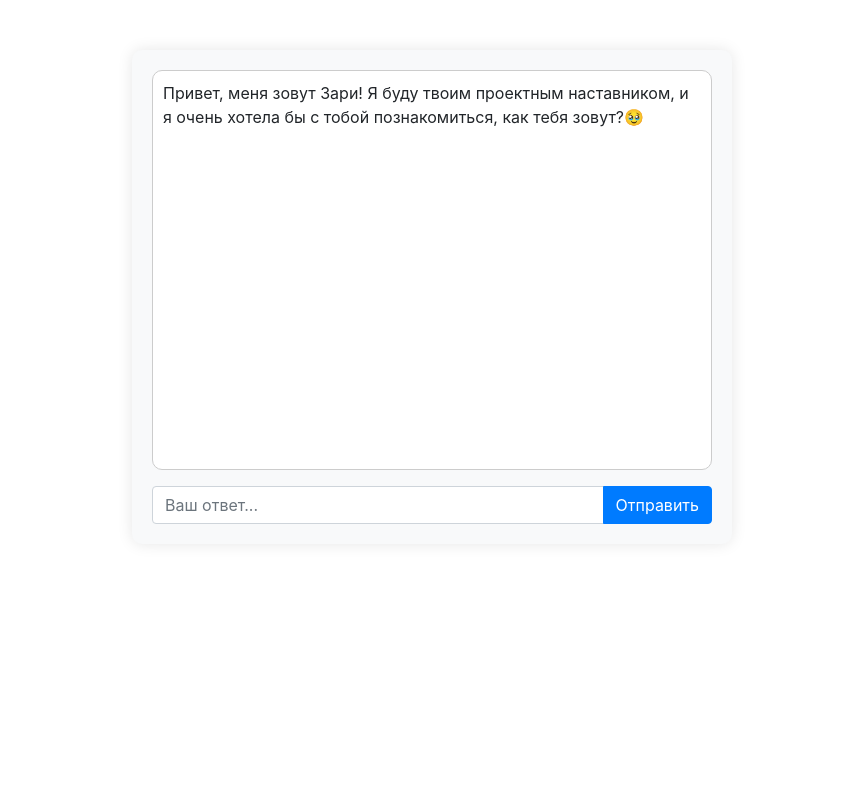
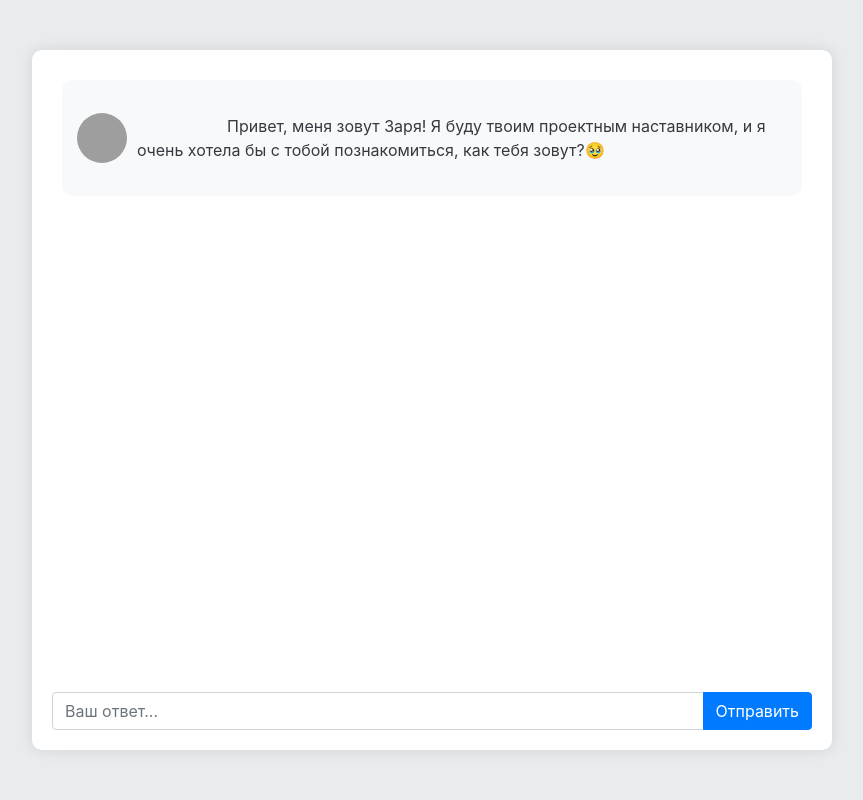
Before and after one commit to WladyslawKudinov/MoblenByVlad, a Flask app: page / in a window 1280 px wide. Shown: the whole page, without its empty margins (208-1071 px from the left). Run offline with Flask 3, Linux system fonts and the light colour scheme; some libraries are stand-ins or nearby versions; grey boxes are pictures that could not be loaded.

Commit message:
Updated design, major visual additions

```diff
--- a/templates/index.html
+++ b/templates/index.html
@@ -3,34 +3,69 @@
 <head>
     <meta charset="UTF-8">
     <meta name="viewport" content="width=device-width, initial-scale=1.0">
-    <title>Чатбот Зари</title>
+    <title>Чатбот Заря</title>
     <!-- Подключаем Bootstrap -->
     <link href="https://stackpath.bootstrapcdn.com/bootstrap/4.5.2/css/bootstrap.min.css" rel="stylesheet">
     <style>
+        body {
+            background-color: #e9ecef; /* Softer background color for the body */
+        }
         .chat-container {
-            max-width: 600px;
+            max-width: 800px; /* Increased width for better readability */
             margin: 50px auto;
-            background-color: #f8f9fa;
+            background-color: #fff; /* Chat box background */
             padding: 20px;
             border-radius: 10px;
             box-shadow: 0 0 15px rgba(0, 0, 0, 0.1);
+            display: flex;
+            flex-direction: column;
+            height: calc(100vh - 100px); /* Stretched to fit screen with gap at bottom */
         }
         .chat-box {
-            height: 400px;
-            overflow-y: scroll;
+            flex-grow: 1;
+            overflow-y: auto;
             padding: 10px;
-            background-color: #fff;
-            border-radius: 10px;
-            border: 1px solid #ccc;
+            background-color: transparent; /* Make background transparent */
+            /* Removed borders to create a seamless look */
         }
         .message {
-            margin-bottom: 15px;
+            position: relative;
+            margin-bottom: 10px; /* Reduced margin for tighter layout */
+            padding: 10px 15px; /* Added horizontal padding */
+            border-radius: 10px;
+            background-color: #f8f9fa; /* Softer background for messages */
+            word-wrap: break-word; /* Ensures words wrap inside the box */
+            overflow-wrap: break-word; /* Supports older browsers for word wrapping */
+            display: flex; /* Make message container a flexbox */
+            align-items: center; /* Align items at the center */
+        }
+        .bot-message {
+            text-align: left;
+            white-space: pre-wrap;
         }
         .user-message {
             text-align: right;
+            background-color: #d1e7dd; /* Light green background for user messages */
         }
-        .bot-message {
-            text-align: left;
+        .profile-pic {
+            width: 50px; /* Increased icon size */
+            height: 50px;
+            border-radius: 50%;
+            margin-right: 10px; /* Space between icon and text */
+        }
+        .input-group {
+            margin-top: 10px;
+        }
+        .bot-message img {
+            display: inline-block;
+        }
+        .bot-message pre {
+            margin: 0; /* Removes extra spacing */
+            white-space: pre-wrap; /* Ensures text wraps within the preformatted text */
+        }
+        .message-text {
+            font-size: 1rem; /* Set font size */
+            color: #343a40; /* Darker text color for better readability */
         }
     </style>
 </head>
@@ -38,10 +73,16 @@
 
     <div class="container chat-container">
         <div class="chat-box" id="chatBox">
-            <div class="bot-message message" id="welcomeMsg">Привет, меня зовут Зари! Я буду твоим проектным наставником, и я очень хотела бы с тобой познакомиться, как тебя зовут?🥹</div>
+            <!-- Example of Zari's first message -->
+            <div class="bot-message message">
+                <img src="{{ url_for('static', filename='zari.png') }}" alt="Bot" class="profile-pic">
+                <div class="message-text">
+                    Привет, меня зовут Заря! Я буду твоим проектным наставником, и я очень хотела бы с тобой познакомиться, как тебя зовут?🥹
+                </div>
+            </div>
         </div>
 
-        <div class="input-group mt-3">
+        <div class="input-group">
             <input type="text" class="form-control" id="userInput" placeholder="Ваш ответ...">
             <div class="input-group-append">
                 <button class="btn btn-primary" id="sendBtn">Отправить</button>
@@ -77,7 +118,8 @@
                         contentType: 'application/json',
                         data: JSON.stringify({ user_input: userInput }),
                         success: function(response) {
-                            $('#chatBox').append('<div class="bot-message message">' + response.response + '</div>');
+                            var botMessage = formatMessage(response.response);
+                            $('#chatBox').append(botMessage);
                             $('#chatBox').scrollTop($('#chatBox')[0].scrollHeight);
                         },
                         error: function() {
@@ -86,6 +128,23 @@
                     });
                 }
             }
+
+            // Function to format the bot's message with bold and numeration handling
+            function formatMessage(message) {
+                // Handle bold formatting for words between **
+                message = message.replace(/\*\*(.*?)\*\*/g, '<strong>$1</strong>');
+
+                // Add new lines before numerations (e.g., 1., 2., etc.)
+                message = message.replace(/(\d+\.\s)/g, '\n$1');
+
+                // Return the formatted message with Zari's icon
+                return `
+                    <div class="bot-message message">
+                        <img src="{{ url_for('static', filename='zari.png') }}" alt="Bot" class="profile-pic">
+                        <div class="message-text">${message}</div>
+                    </div>
+                `;
+            }
         });
     </script>
 
```
